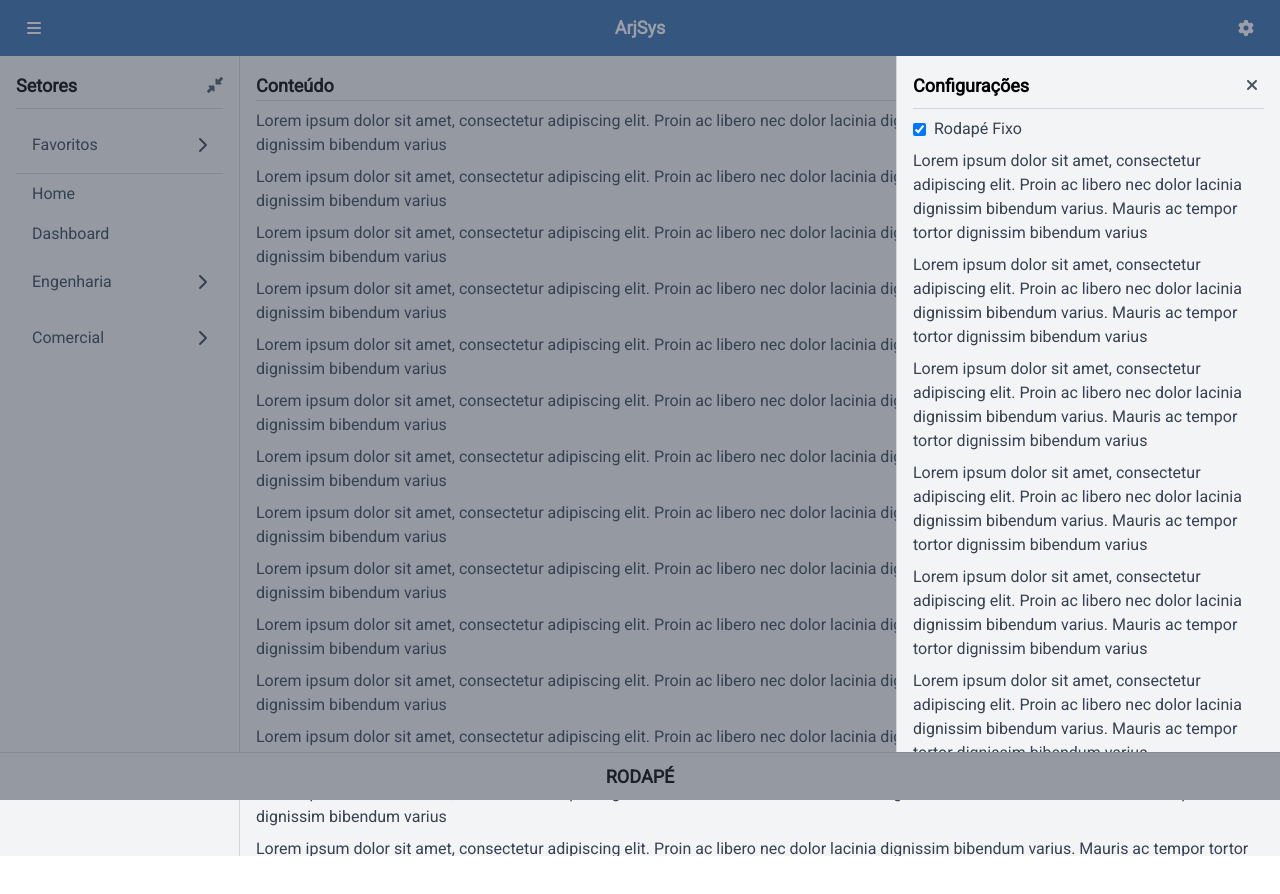
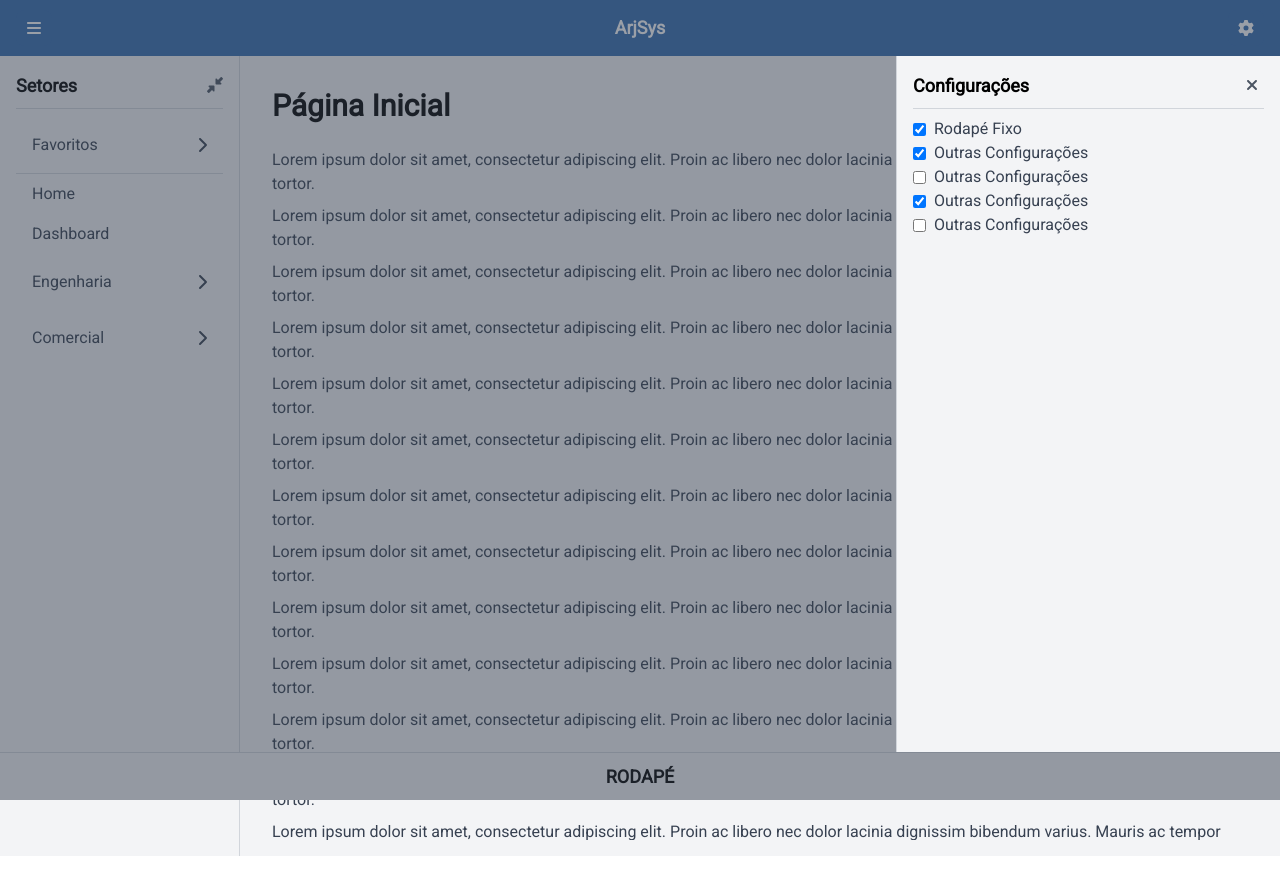
Before and after one commit to LuizFAraujo/arjsys_front_web, a React (Vite) app: page / in a window 1280 px wide. Both pictures are taken after a click on the button 1246 px from the left and 28 px from the top of the page. Shown: the top 894 px of the page. Built offline with nearby package versions, Linux system fonts and the light colour scheme.

Commit message:
FEAT: Adição de páginas Em Construção e Not Found
- Adição de páginas 'Em Construção' e 'Not Found'.
- Configuração de rotas para redirecionar páginas inexistentes para 'Not Found'.
- Atualização da Sidebar para direcionar páginas em construção para 'Em Construção'.

```diff
--- a/src/layouts/_partials/Content.tsx
+++ b/src/layouts/_partials/Content.tsx
@@ -1,29 +1,12 @@
 import React from 'react';
+import { Outlet } from 'react-router-dom';
 
 const Content: React.FC = () => {
     return (
-        <div className="flex flex-col p-4 h-full overflow-y-auto bg-gray-100 ">
-            <h1 className="text-lg font-semibold">Conteúdo</h1>
-            <hr className="mx-0 border-t border-gray-300" />
-            <RepeatedParagraphs times={20} />
+        <div className="flex flex-col p-4 h-full overflow-y-auto bg-gray-100">
+            <Outlet />
         </div>
     );
 };
 
-const Paragraph: React.FC = () => {
-    return (
-        <p className="my-2 text-gray-700">
-            Lorem ipsum dolor sit amet, consectetur adipiscing elit. Proin ac libero nec dolor lacinia dignissim bibendum varius. Mauris ac tempor tortor dignissim bibendum varius
-        </p>
-    );
-};
-
-const RepeatedParagraphs: React.FC<{ times: number }> = ({ times }) => {
-    const paragraphs = [];
-    for (let i = 0; i < times; i++) {
-        paragraphs.push(<Paragraph key={i} />);
-    }
-    return <div>{paragraphs}</div>;
-};
-
 export default Content;
--- a/src/layouts/_partials/Navbar.tsx
+++ b/src/layouts/_partials/Navbar.tsx
@@ -1,6 +1,7 @@
 import React from 'react';
 import { FontAwesomeIcon } from '@fortawesome/react-fontawesome';
 import { faBars, faCog } from '@fortawesome/free-solid-svg-icons';
+import { Link } from 'react-router-dom';
 import { useSidebar } from '../../hooks/useSidebarContext';
 import { useSidebarConfig } from '../../hooks/useSidebarConfigContext';
 
@@ -11,7 +12,7 @@ const Navbar: React.FC = () => {
     return (
         <div className="flex items-center justify-between p-4 h-full bg-custom-blue-1">
             <IconButton icon={<FontAwesomeIcon icon={faBars} />} onClick={toggleSidebar} />
-            <h1 className="text-white text-lg font-bold">ArjSys</h1>
+            <Link to="/" className="text-white text-lg font-bold">ArjSys</Link>
             <IconButton icon={<FontAwesomeIcon icon={faCog} />} onClick={toggleSidebarConfig} />
         </div>
     );
--- a/src/layouts/_partials/SidebarConfig.tsx
+++ b/src/layouts/_partials/SidebarConfig.tsx
@@ -24,27 +24,50 @@ const SidebarConfig: React.FC = () => {
                     <input type="checkbox" className="form-checkbox" checked={isFooterFixed} onChange={toggleFooterFixed} />
                     <span className="ml-2 text-gray-700">Rodapé Fixo</span>
                 </label>
+
+                <label className="flex items-center">
+                    <input type="checkbox" className="form-checkbox" checked={true} />
+                    <span className="ml-2 text-gray-700">Outras Configurações</span>
+                </label>
+
+                <label className="flex items-center">
+                    <input type="checkbox" className="form-checkbox" checked={false} />
+                    <span className="ml-2 text-gray-700">Outras Configurações</span>
+                </label>
+
+                <label className="flex items-center">
+                    <input type="checkbox" className="form-checkbox" checked={true} />
+                    <span className="ml-2 text-gray-700">Outras Configurações</span>
+                </label>
+
+                <label className="flex items-center">
+                    <input type="checkbox" className="form-checkbox" checked={false} />
+                    <span className="ml-2 text-gray-700">Outras Configurações</span>
+                </label>
+
+
+
             </div>
 
-            <RepeatedParagraphs times={20} />
+            {/* <RepeatedParagraphs times={20} /> */}
         </div>
     );
 };
 
 export default SidebarConfig;
 
-const Paragraph: React.FC = () => {
-    return (
-        <p className="my-2 text-gray-700">
-            Lorem ipsum dolor sit amet, consectetur adipiscing elit. Proin ac libero nec dolor lacinia dignissim bibendum varius. Mauris ac tempor tortor dignissim bibendum varius
-        </p>
-    );
-};
+// const Paragraph: React.FC = () => {
+//     return (
+//         <p className="my-2 text-gray-700">
+//             Lorem ipsum dolor sit amet, consectetur adipiscing elit. Proin ac libero nec dolor lacinia dignissim bibendum varius. Mauris ac tempor tortor dignissim bibendum varius
+//         </p>
+//     );
+// };
 
-const RepeatedParagraphs: React.FC<{ times: number }> = ({ times }) => {
-    const paragraphs = [];
-    for (let i = 0; i < times; i++) {
-        paragraphs.push(<Paragraph key={i} />);
-    }
-    return <div>{paragraphs}</div>;
-};
+// const RepeatedParagraphs: React.FC<{ times: number }> = ({ times }) => {
+//     const paragraphs = [];
+//     for (let i = 0; i < times; i++) {
+//         paragraphs.push(<Paragraph key={i} />);
+//     }
+//     return <div>{paragraphs}</div>;
+// };
--- /dev/null
+++ b/src/pages/EmConstrucao/EmConstrucao.tsx
@@ -0,0 +1,12 @@
+import React from 'react';
+
+const EmConstrucao: React.FC = () => {
+    return (
+        <div className="flex flex-col items-center justify-center h-full text-center">
+            <h1 className="text-4xl font-bold">Em Construção</h1>
+            <p className="text-xl text-gray-600 mt-2">Implementação Futura</p>
+        </div>
+    );
+};
+
+export default EmConstrucao;
--- a/src/pages/Home.tsx
+++ b/src/pages/Home.tsx
@@ -1,10 +1,31 @@
 import React from 'react';
-import BaseLayout from '../layouts/BaseLayout';
 
 const Home: React.FC = () => {
     return (
-        <BaseLayout />
+        <div className="flex flex-col p-4 h-full overflow-y-auto bg-gray-100">
+            <h1 className="text-3xl font-bold mb-4">Página Inicial</h1>
+
+            <RepeatedParagraphs times={20} />
+        </div>
     );
 };
 
 export default Home;
+
+
+
+const Paragraph: React.FC = () => {
+    return (
+        <p className="my-2 text-gray-700">
+            Lorem ipsum dolor sit amet, consectetur adipiscing elit. Proin ac libero nec dolor lacinia dignissim bibendum varius. Mauris ac tempor tortor.
+        </p>
+    );
+};
+
+const RepeatedParagraphs: React.FC<{ times: number }> = ({ times }) => {
+    const paragraphs = [];
+    for (let i = 0; i < times; i++) {
+        paragraphs.push(<Paragraph key={i} />);
+    }
+    return <div>{paragraphs}</div>;
+};
--- /dev/null
+++ b/src/pages/NotFound/NotFound.tsx
@@ -0,0 +1,12 @@
+import React from 'react';
+
+const NotFound: React.FC = () => {
+    return (
+        <div className="flex flex-col items-center justify-center h-full text-center">
+            <h1 className="text-4xl font-bold">Erro 404</h1>
+            <p className="text-xl text-gray-600 mt-2">Página Não Encontrada!</p>
+        </div>
+    );
+};
+
+export default NotFound;
--- a/src/routes/AppRoutes.tsx
+++ b/src/routes/AppRoutes.tsx
@@ -1,13 +1,19 @@
 import React from 'react';
 import { BrowserRouter as Router, Routes, Route } from 'react-router-dom';
+import BaseLayout from '../layouts/BaseLayout';
 import Home from '../pages/Home';
+import EmConstrucao from '../pages/EmConstrucao/EmConstrucao';
+import NotFound from '../pages/NotFound/NotFound';
 
 const AppRoutes: React.FC = () => {
     return (
         <Router>
             <Routes>
-                <Route path="/" element={<Home />} />
-                {/* Outras rotas podem ser adicionadas aqui */}
+                <Route path="/" element={<BaseLayout />}>
+                    <Route index element={<Home />} />
+                    <Route path="*" element={<NotFound />} />
+                    <Route path="EmConstrucao" element={<EmConstrucao />} />
+                </Route>
             </Routes>
         </Router>
     );
```
Also changed, not shown: src/layouts/_partials/Sidebar.tsx (+17 -17 lines), 1 other file (tests, documents, lock files or other folders).
